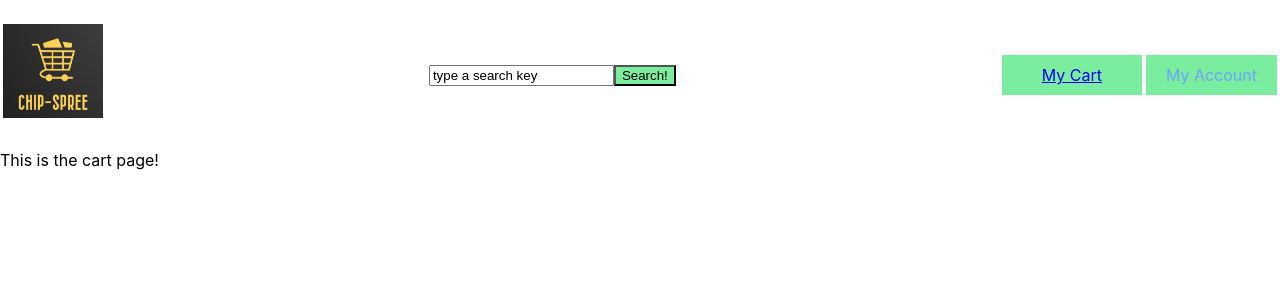
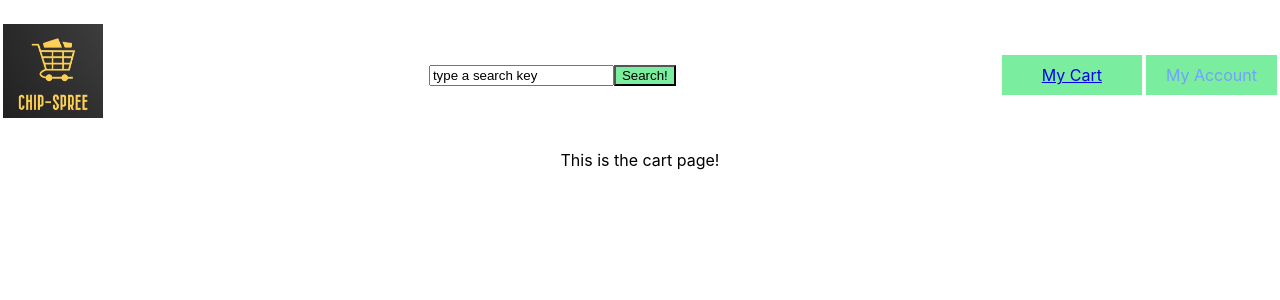
Before and after one commit to Snafkin547/Spree, a React (Create React App) app in the folder project/frontend/: page /cart in a window 1280 px wide. Shown: the top 300 px of the page. Built offline with nearby package versions, Linux system fonts and the light colour scheme.

Commit message:
deleteRedundance

```diff
--- a/project/frontend/src/App.js
+++ b/project/frontend/src/App.js
@@ -1,5 +1,6 @@
 import React, { useState, useEffect, Component} from 'react';
 import { BrowserRouter, Route, Switch } from 'react-router-dom';
+import './App.css'
 import MainPage from './pages/MainPage';
 import Cart from './pages/Cart';
 import Header from './components/Header';
--- a/project/frontend/src/pages/Cart.js
+++ b/project/frontend/src/pages/Cart.js
@@ -1,6 +1,6 @@
 function Cart() {
     return (
-      <div>
+      <div className="App">
         This is the cart page!
       </div>
     );
--- a/project/frontend/src/pages/Search.js
+++ b/project/frontend/src/pages/Search.js
@@ -2,7 +2,7 @@ import SearchBar from '../components/Search';
 
 function Search() {
     return (
-        <div>
+        <div className="App">
             it does not work.
             <h4>{SearchBar.searchResult}</h4>
         </div>
```
